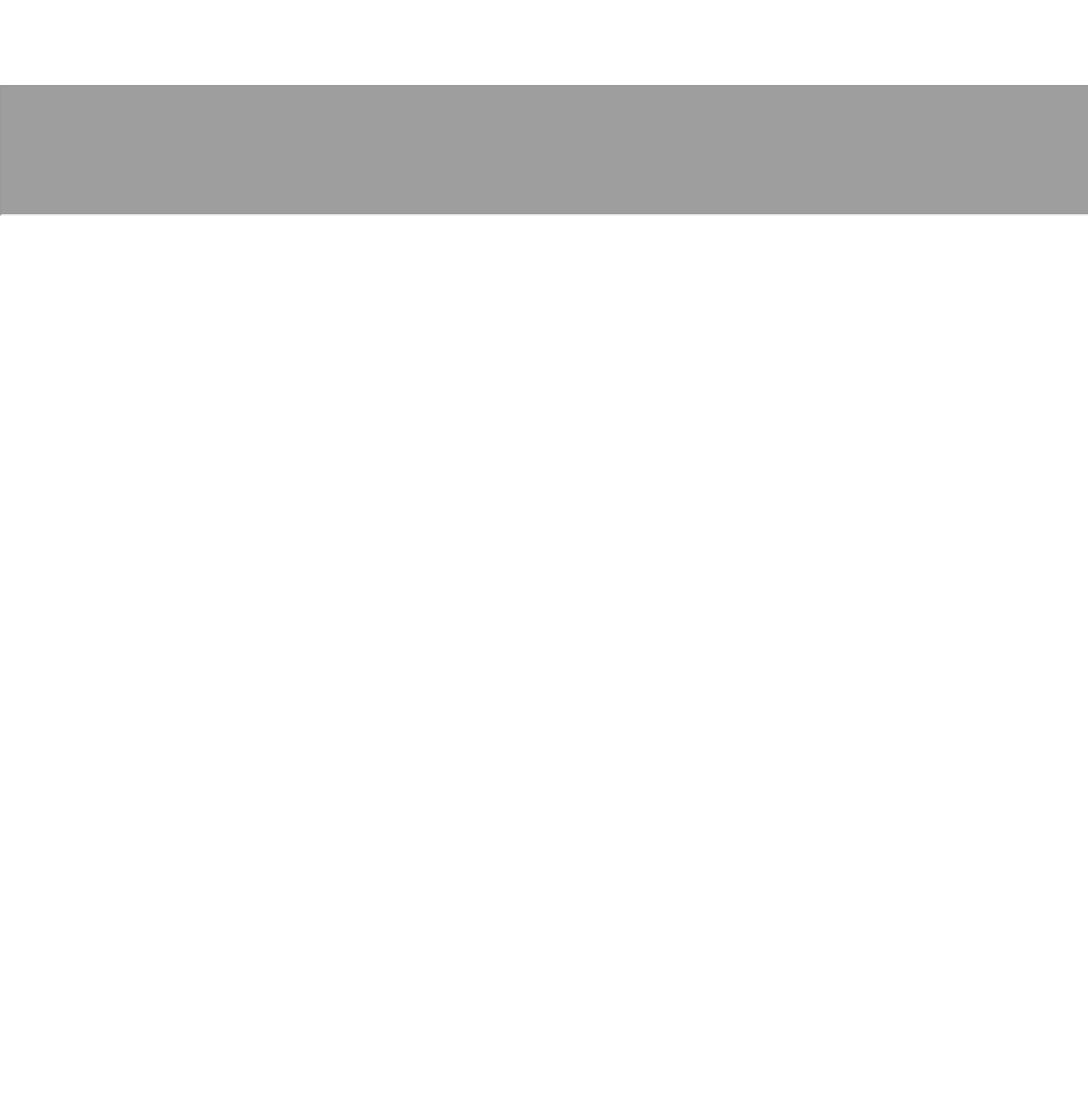
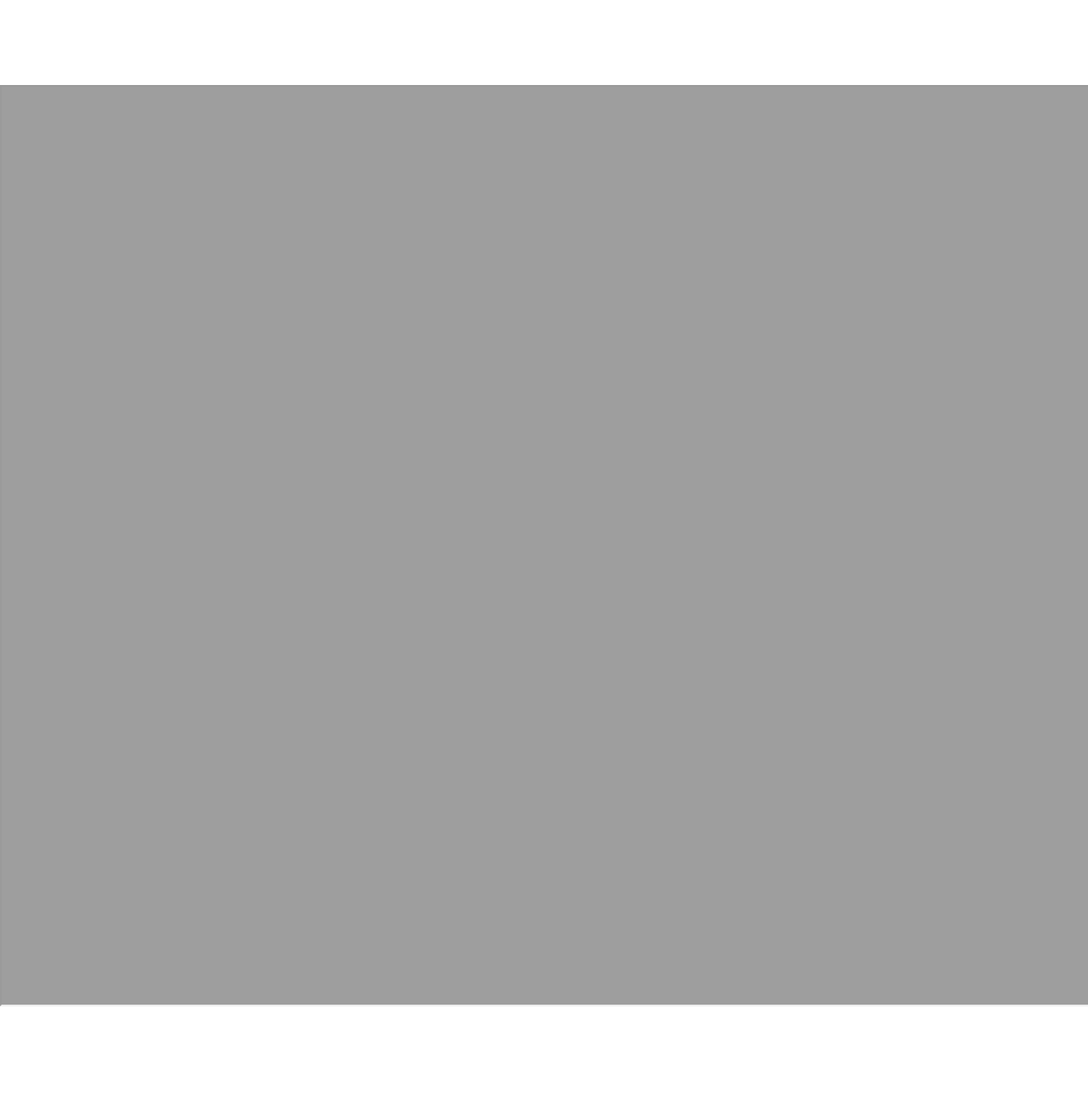
Before and after one commit to quxiaofeng/shenzhenmeetup.ml, a Jekyll site: the page built from index.md, in a window 1280 px wide. Shown: the whole page at 85% size. Built offline with Jekyll 4.4.1, drawn with Linux system fonts in a browser that asks for light colours; nearby versions of some CDN libraries; before the commit the page ends 900 px from its top, so only the background shows below that.

Commit message:
Updated the size of the pdf
Signed-off-by: Xiaofeng QU <xiaofeng.qu.hk@ieee.org>

```diff
--- a/index.md
+++ b/index.md
@@ -1,4 +1,4 @@
 ---
 layout: pdf
 ---
-<iframe src="{{ site.url }}/docs/julia-shenzhen-meetup-talk-by-quxiaofeng.pdf" width="100%" height="100%"></iframe>
+<iframe src="{{ site.url }}/docs/julia-shenzhen-meetup-talk-by-quxiaofeng.pdf" width="100%" height="1080"></iframe>
```
